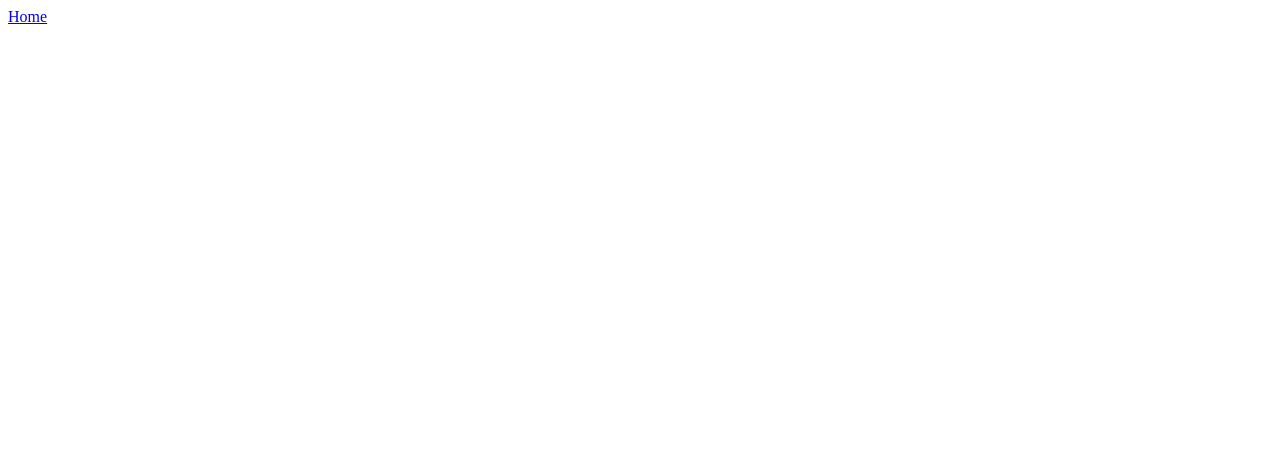
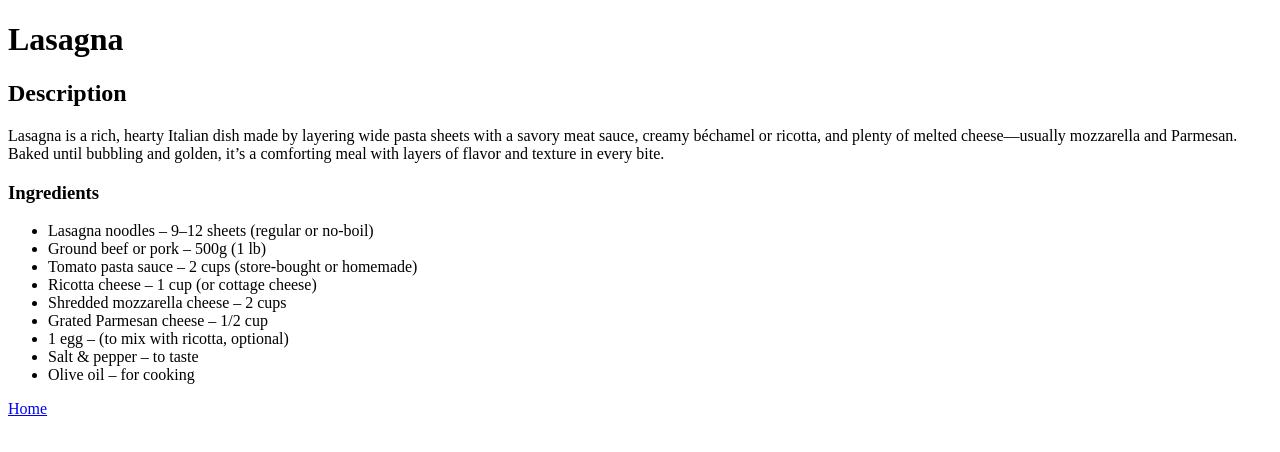
Before and after one commit to noivilbo/odin-recipes, a plain HTML site: page recipes/lasagna.html in a window 1280 px wide. Drawn offline with Linux system fonts and the light colour scheme.

Commit message:
Added lasagna.html

```diff
--- a/recipes/lasagna.html
+++ b/recipes/lasagna.html
@@ -6,7 +6,23 @@
     <title>Document</title>
 </head>
 <body>
-
+    <h1>Lasagna</h1>
+    <h2>Description</h2>
+        <p>Lasagna is a rich, hearty Italian dish made by layering wide pasta sheets with a savory meat sauce,
+            creamy béchamel or ricotta, and plenty of melted cheese—usually mozzarella and Parmesan.
+         Baked until bubbling and golden, it’s a comforting meal with layers of flavor and texture in every bite.</p>
+    <h3>Ingredients</h3>
+            <ul>
+                <li>Lasagna noodles – 9–12 sheets (regular or no-boil)</li>
+                <li>Ground beef or pork – 500g (1 lb)</li>
+                <li>Tomato pasta sauce – 2 cups (store-bought or homemade)</li>
+                <li>Ricotta cheese – 1 cup (or cottage cheese)</li>
+                <li>Shredded mozzarella cheese – 2 cups</li>
+                <li>Grated Parmesan cheese – 1/2 cup</li>
+                <li>1 egg – (to mix with ricotta, optional)</li>
+                <li>Salt & pepper – to taste</li>
+                <li>Olive oil – for cooking</li>
+            </ul>
 </body>
     <a href="../index.html">Home</a>
 </html>
```
